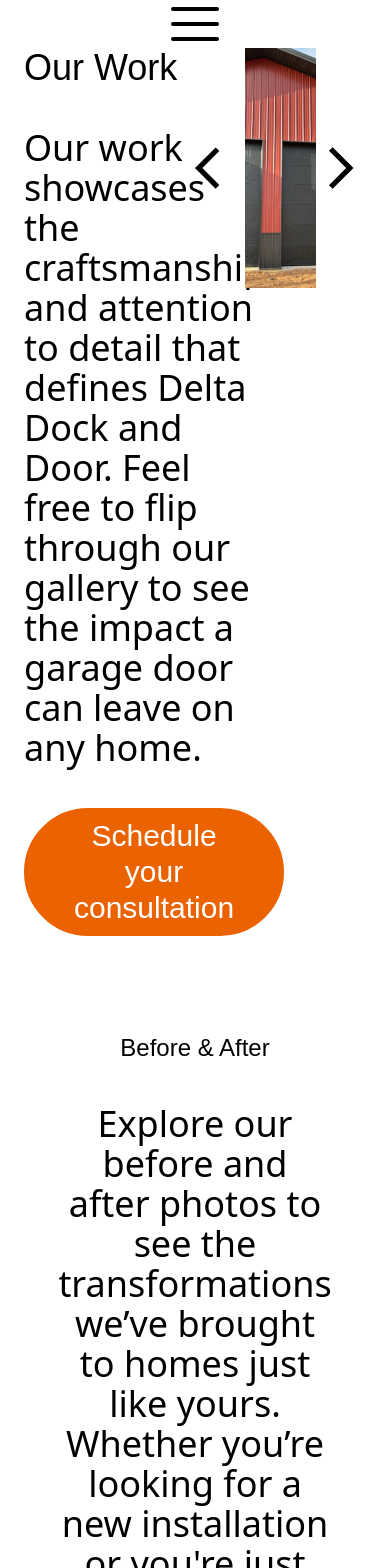
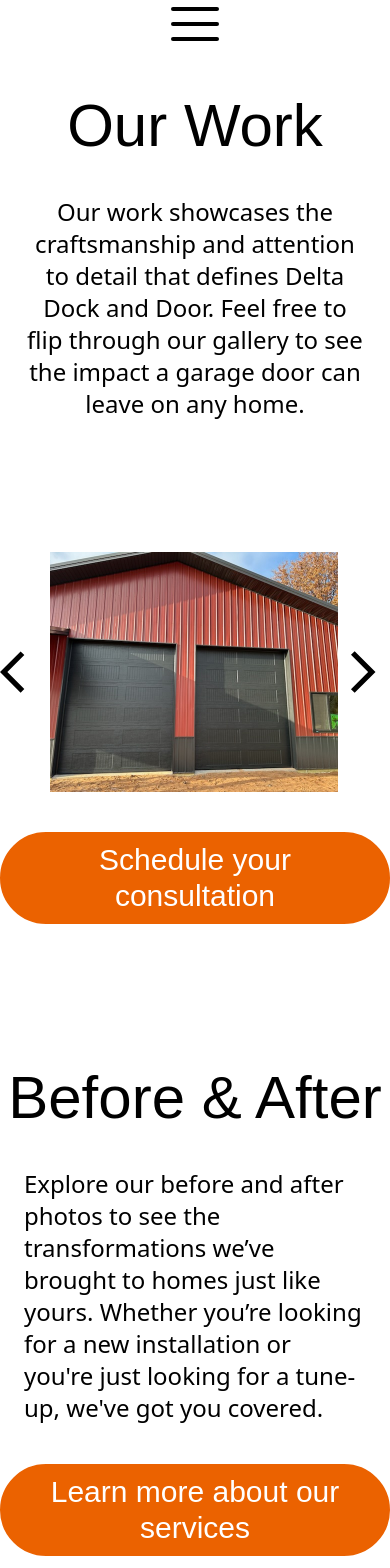
Before and after one commit to lee14k/deltadock, a Next.js app: page /our-work in a window 390 px wide. Shown: the top 1568 px of the page. Built offline with nearby package versions, Linux system fonts and the light colour scheme; a web font is replaced by a local one.

Commit message:
mobile responsiveness

```diff
--- a/components/Slider.jsx
+++ b/components/Slider.jsx
@@ -28,7 +28,7 @@ const imagePairs = [
 
 export default function Sliders() {
     return (
-        <div className="grid grid-cols-4 gap-4 ">
+        <div className="lg:grid lg:grid-cols-4 block ">
             {imagePairs.map((pair, index) => (
                 <div key={index} className='slider-item'>
                     <ReactBeforeSliderComponent
--- a/pages/commercial-doors.js
+++ b/pages/commercial-doors.js
@@ -7,11 +7,15 @@ import { Libre_Caslon_Display } from "next/font/google";
 import CheckIcon from "@mui/icons-material/Check";
 
 const libre = Libre_Caslon_Display({ subsets: ["latin"], weight: "400" });
-export default function CommercialDoors () {
+export default function CommercialDoors() {
     return (
         <div className="gradientpaletoblue">
-            <Navbar/>
+            <Navbar />
             <div className="grid lg:grid-cols-2">
+                <span className="lg:hidden block">
+                    <ArchShape imageSrc="dd-commercial.jpeg" patternId="dd-commercial" />
+                </span>
+
                 <div className="flex flex-col gap-12 justify-center items-center">
                     <h1 className={`${libre.className} text-4xl lg:text-8xl font-bold text-center mx-12`}>
                         Commercial Doors
@@ -19,29 +23,31 @@ export default function CommercialDoors () {
                     <div className="flex flex-col gap-12">
                         <div className="my-6 mx-12 flex flex-col gap-16 text-2xl">
                             <div className="flex gap-12">
-                                <CheckIcon className="text-orange-500 text-5xl"/>
-                                <p className="">
+                                <CheckIcon className="text-orange-500 text-5xl" />
+                                <p>
                                     We can install, service, and repair broken springs, cables, hinges, and/or rollers,
-                                    torison spring conversions, weatherstrip, and bottom seals.
+                                    torsion spring conversions, weatherstrip, and bottom seals.
                                 </p>
                             </div>
                             <div className="flex gap-12">
-                                <CheckIcon className="text-orange-500 text-5xl"/>
-                                <p className="text-wh">
-                                    Let our technicians come out for a yearly tune up on your garage doors and
-                                    openers. </p>
+                                <CheckIcon className="text-orange-500 text-5xl" />
+                                <p>
+                                    Let our technicians come out for a yearly tune-up on your garage doors and openers.
+                                </p>
                             </div>
                         </div>
                         <button
-                            className={`border-2 border-doorange rounded-full hover:bg-white text-white text-4xl font-bold py-2 px-12 bg-doorange hover:text-doorange transition-colors duration-300 ${libre.className} w-full`}>Call
-                            Katrina for your custom consultation!
+                            className={`border-2 border-doorange rounded-full hover:bg-white text-white text-4xl font-bold py-2 px-12 bg-doorange hover:text-doorange transition-colors duration-300 ${libre.className} w-full mb-6`}>
+                            Call Katrina for your custom consultation!
                         </button>
                     </div>
+                </div>
 
+                <div className="hidden lg:block">
+                    <ArchShape imageSrc="dd-commercial.jpeg" patternId="dd-commercial-2" />
                 </div>
-                <ArchShape imageSrc="dd-commercial.jpeg" patternId="dd-commercial"/>
             </div>
-            <Footer/>
+            <Footer />
         </div>
-    )
+    );
 }
--- a/pages/loading-docks.js
+++ b/pages/loading-docks.js
@@ -12,17 +12,20 @@ export default function LoadingDocks () {
         <div className="gradientpaletoblue">
             <Navbar/>
             <div className="grid lg:grid-cols-2 ">
-
+            <span className="lg:hidden block">
+                    <ArchShape imageSrc="/loadingdd.jpg" patternId="dd-loading1"/>
+                </span>
                 <div className="flex flex-col gap-12 justify-center items-center">
                     <h1 className={`${libre.className} text-4xl lg:text-8xl font-bold text-center mx-12`}>
                         Loading Docks
                     </h1>
                     <div className="my-6 mx-12 flex flex-col gap-16 text-2xl">
-                        <div  className="flex gap-12">
+                        <div className="flex gap-12">
                             <CheckIcon className="text-orange-500 text-5xl"/>
-                            <p>We service and install dock levelers, edge of dock (EOD) plates, bumpers, dock seals, and scissor lift docks. </p>
+                            <p>We service and install dock levelers, edge of dock (EOD) plates, bumpers, dock seals, and
+                                scissor lift docks. </p>
                         </div>
-                        <div  className="flex gap-12">
+                        <div className="flex gap-12">
                             <CheckIcon className="text-orange-500 text-5xl"/>
                             <p>Let us get your doors and docks on a preventative maintenance schedule.</p>
                         </div>
@@ -34,7 +37,7 @@ export default function LoadingDocks () {
                         </Link>
                     </div>
                 </div>
-                <div>
+                <div className="hidden lg:block">
                     <ArchShape imageSrc="/loadingdd.jpg" patternId="dd-loading"/>
                 </div>
             </div>
--- a/pages/our-work.js
+++ b/pages/our-work.js
@@ -10,29 +10,34 @@ export default function OurTeam () {
         <div>
             <Navbar/>
             <div className=" ">
-                <div className="grid grid-cols-2 mx-6 pb-24">
-                    <div className="flex flex-col justify-center items-start text-left">
-                        <h1 className={`${libre.className} text-4xl lg:text-8xl font-bold`}>Our Work</h1>
-                        <p className="py-10 text-4xl mr-10"> Our work showcases the craftsmanship and
+                <div className="grid lg:grid-cols-2 lg:mx-6 pb-24 my-12">
+                    <div className="flex flex-col justify-center lg:items-start text-center lg:text-left">
+                        <h1 className={`${libre.className} text-6xl lg:text-8xl font-bold`}>Our Work</h1>
+                        <p className="py-10 text-2xl lg:mx-0 mx-6 lg:text-4xl lg:mr-10"> Our work showcases the craftsmanship and
                             attention
                             to detail that defines Delta Dock and Door. Feel free to flip through our gallery to see the impact a
                              garage door can leave on any home.</p>
                         <Link href="/contact">
                             <button
-                                className={`border-2 border-doorange rounded-full hover:bg-white text-white text-3xl font-bold py-2 px-12 bg-doorange hover:text-doorange transition-colors duration-300 ${libre.className} w-full`}>Schedule
+                                className={`border-2 border-doorange rounded-full hover:bg-white text-white text-3xl font-bold py-2 px-12 bg-doorange hover:text-doorange transition-colors duration-300 ${libre.className} w-full invisible lg:visible`}>Schedule
                                 your consultation
                             </button>
                         </Link>
                     </div>
-                    <div>
+                    <div className="flex flex-col justify-center gap-10">
                         <Slideshow/>
-
+                        <Link href="/contact">
+                            <button
+                                className={`border-2 border-doorange rounded-full hover:bg-white text-white text-3xl font-bold py-2 px-12 bg-doorange hover:text-doorange transition-colors duration-300 ${libre.className} w-full lg:invisible visible`}>Schedule
+                                your consultation
+                            </button>
+                        </Link>
                     </div>
 
                 </div>
                 <div className="flex justify-center items-center flex-col">
-                <h1 className={`${libre.className} text-2xl lg:text-8xl font-bold`}>Before & After</h1>
-                    <p className="py-10 text-4xl mx-24 text-center">Explore our before and after photos to see the
+                <h1 className={`${libre.className} text-6xl lg:text-8xl font-bold`}>Before & After</h1>
+                    <p className="py-10 text-2xl lg:mx-0 mx-6 lg:text-4xl lg:mr-10">Explore our before and after photos to see the
                         transformations we’ve brought to homes just like yours. Whether you’re looking for a new
                         installation or you're just looking for a tune-up, we've got you covered.</p>
                     <Link href="/our-services">
```
